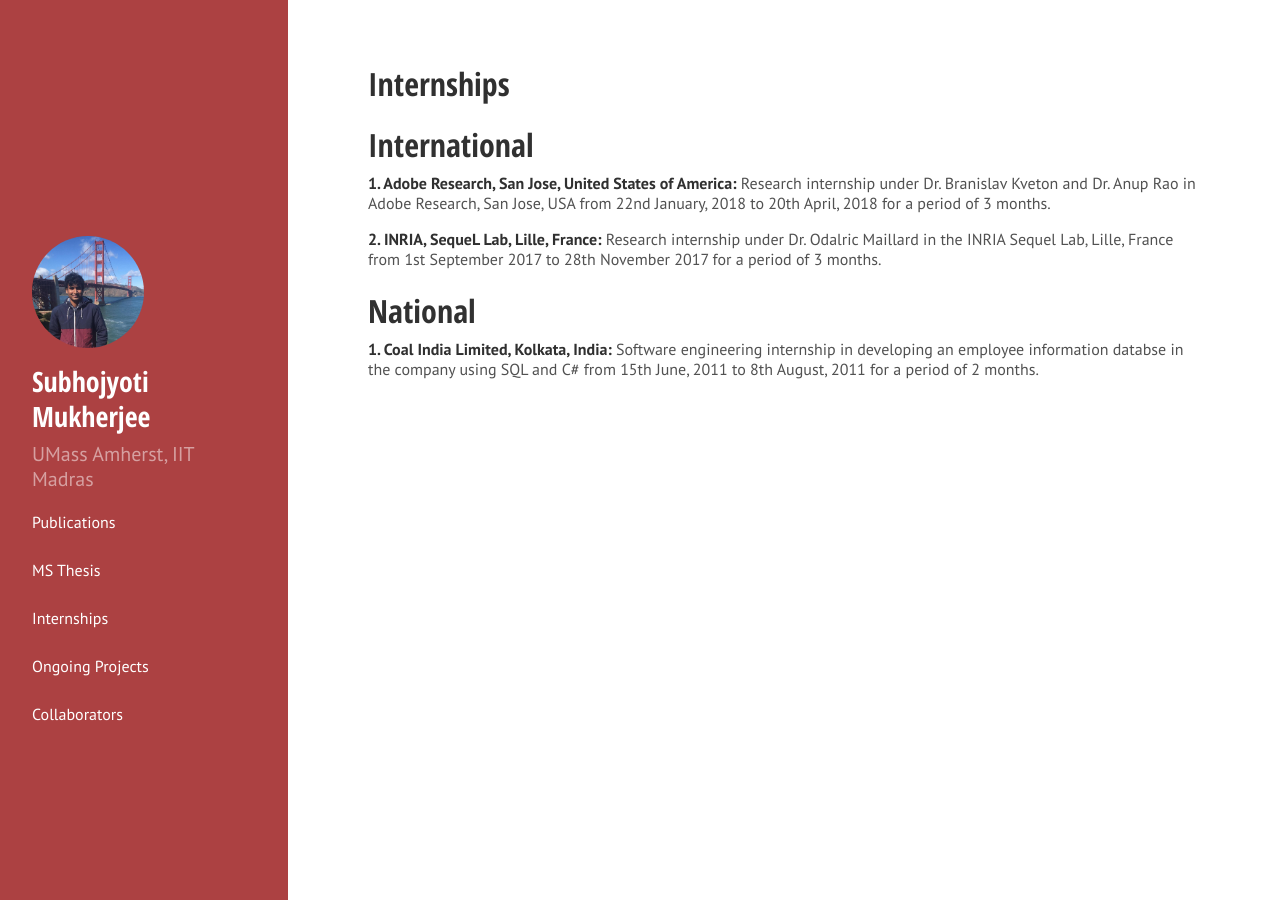
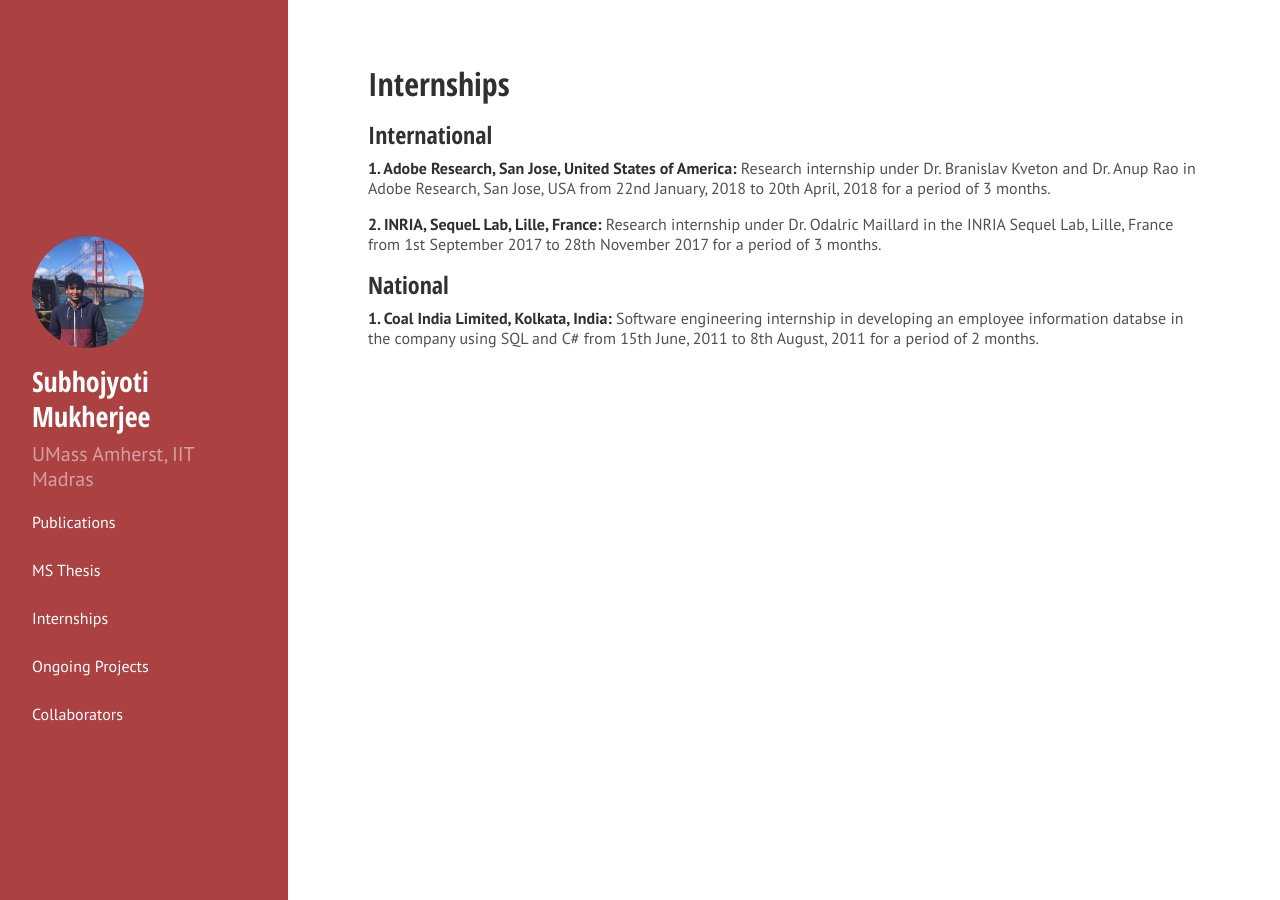
Before and after one commit to Subhojyoti22/subhojyoti.github.io, a Jekyll site: the page built from internship.md, in a window 1280 px wide. Built offline with Jekyll 4.4.1, drawn with Linux system fonts in a browser that asks for light colours; Markdown is read by kramdown in place of the engine named in the settings.

```diff
--- a/internship.md
+++ b/internship.md
@@ -4,12 +4,12 @@ title: Internships
 ---
 
 
-# International
+## International
 
 **1. Adobe Research, San Jose, United States of America:** Research internship under Dr. Branislav Kveton and Dr. Anup Rao in Adobe Research, San Jose, USA from 22nd January, 2018 to 20th April, 2018 for a period of 3 months.
 
 **2. INRIA, SequeL Lab, Lille, France:** Research internship under Dr. Odalric Maillard in the INRIA Sequel Lab, Lille, France from 1st September 2017 to 28th November 2017 for a period of 3 months.
 
-# National
+## National
 
 **1. Coal India Limited, Kolkata, India:** Software engineering internship in developing an employee information databse in the company using SQL and C# from 15th June, 2011 to 8th August, 2011 for a period of 2 months.
```
